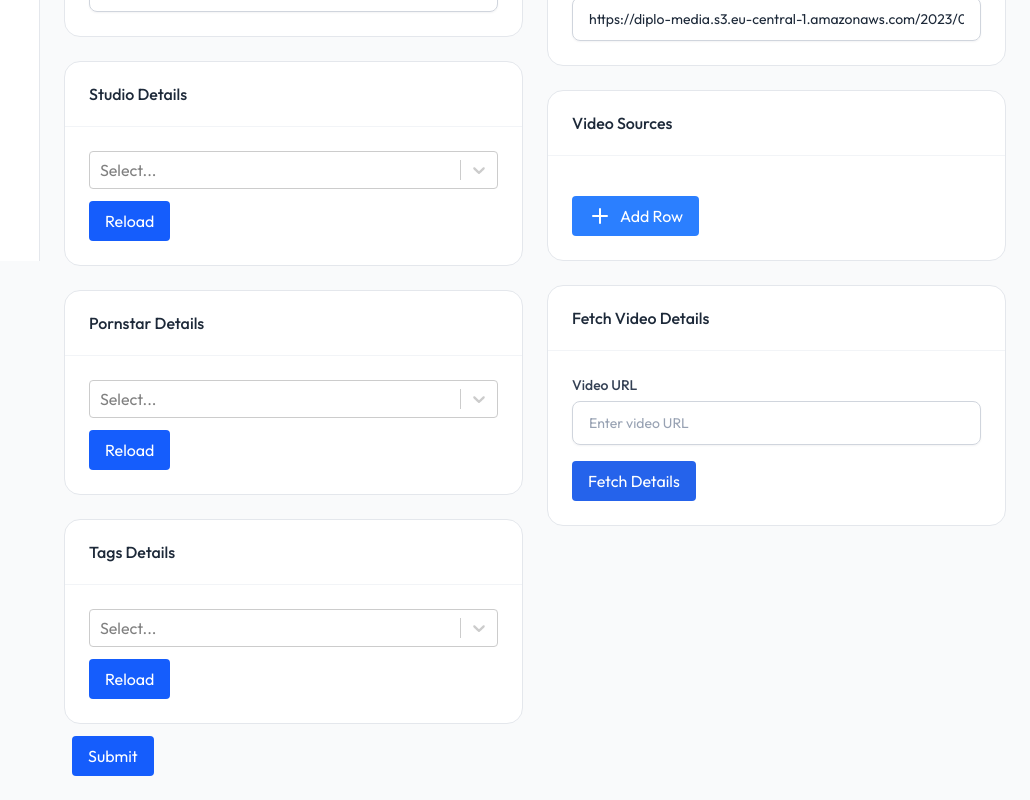
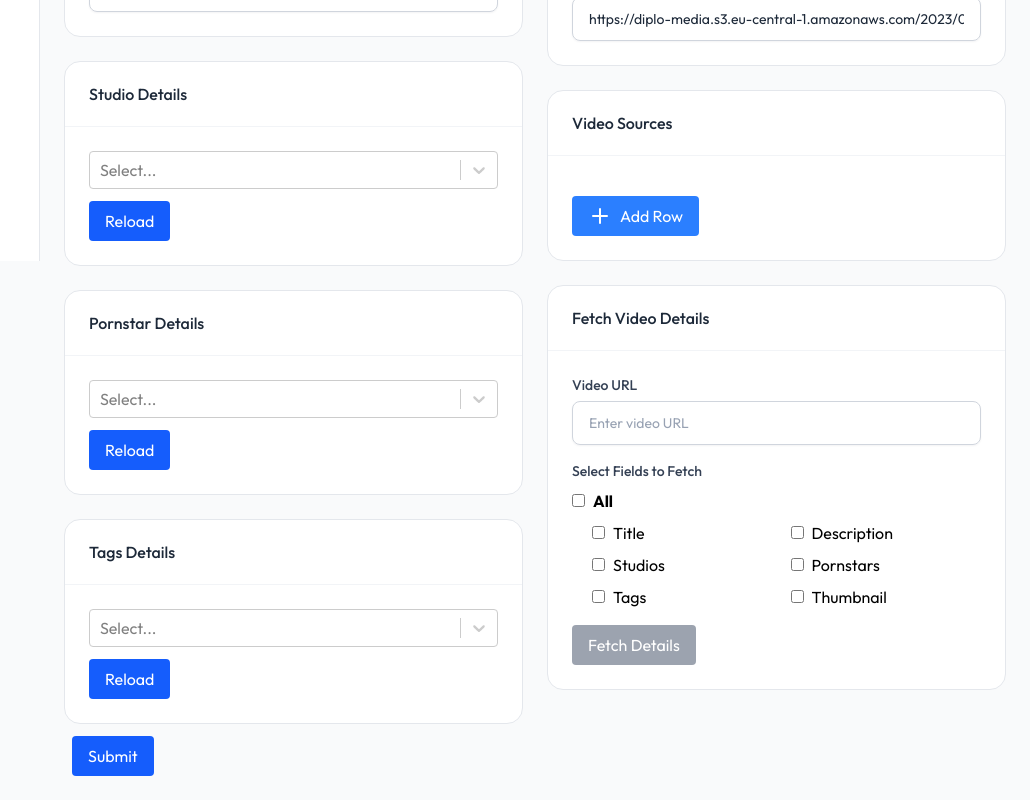
Before and after one commit to hiralpancholi00876/ptape-admin, a Next.js app: page /video/add in a window 1280 px wide. Shown: the part 539-1339 px from the top of the page, without its empty margins (250-1280 px from the left). Built offline with nearby package versions, Linux system fonts and the light colour scheme; no server answers.

Commit message:
Update ScrapDetails.tsx

```diff
--- a/src/components/video/ScrapDetails.tsx
+++ b/src/components/video/ScrapDetails.tsx
@@ -11,6 +11,36 @@ const ScrapDetails: React.FC<ScrapDetailsProps> = ({ onDataReceived }) => {
     const [url, setUrl] = useState('');
     const [loading, setLoading] = useState(false);
     const [error, setError] = useState<string | null>(null);
+    const [selectedFields, setSelectedFields] = useState<string[]>([]);
+
+    const availableFields = [
+        { key: 'title', label: 'Title' },
+        { key: 'description', label: 'Description' },
+        { key: 'studios', label: 'Studios' },
+        { key: 'pornstars', label: 'Pornstars' },
+        { key: 'tags', label: 'Tags' },
+        { key: 'thumbnail', label: 'Thumbnail' },
+    ];
+
+    const handleFieldChange = (field: string) => {
+        setSelectedFields(prev => {
+            if (prev.includes(field)) {
+                return prev.filter(f => f !== field);
+            } else {
+                return [...prev, field];
+            }
+        });
+    };
+
+    const handleSelectAll = () => {
+        if (selectedFields.length === availableFields.length) {
+            setSelectedFields([]);
+        } else {
+            setSelectedFields(availableFields.map(f => f.key));
+        }
+    };
+
+    const isAllSelected = selectedFields.length === availableFields.length;
 
     const handleSubmit = async () => {
         if (!url.trim()) {
@@ -22,8 +52,12 @@ const ScrapDetails: React.FC<ScrapDetailsProps> = ({ onDataReceived }) => {
             setLoading(true);
             setError(null);
 
+            // If all fields are selected, send empty array, otherwise send selected fields
+            const fieldsToSend = isAllSelected ? [] : selectedFields;
+
             const response = await axios.post('/scrap-video', {
-                url: url.trim()
+                url: url.trim(),
+                fields: fieldsToSend
             });
 
             if (response.data && onDataReceived) {
@@ -53,6 +87,46 @@ const ScrapDetails: React.FC<ScrapDetailsProps> = ({ onDataReceived }) => {
                 />
             </div>
 
+            <div style={{ marginBottom: '16px' }}>
+                <Label>Select Fields to Fetch</Label>
+                <div style={{ marginTop: '8px' }}>
+                    <div style={{ marginBottom: '8px' }}>
+                        <label style={{ display: 'flex', alignItems: 'center', cursor: 'pointer' }}>
+                            <input
+                                type="checkbox"
+                                checked={isAllSelected}
+                                onChange={handleSelectAll}
+                                disabled={loading}
+                                style={{ marginRight: '8px' }}
+                            />
+                            <strong>All</strong>
+                        </label>
+                    </div>
+                    <div style={{
+                        display: 'grid',
+                        gridTemplateColumns: 'repeat(2, 1fr)',
+                        gap: '8px',
+                        paddingLeft: '20px'
+                    }}>
+                        {availableFields.map(field => (
+                            <label
+                                key={field.key}
+                                style={{ display: 'flex', alignItems: 'center', cursor: 'pointer' }}
+                            >
+                                <input
+                                    type="checkbox"
+                                    checked={selectedFields.includes(field.key)}
+                                    onChange={() => handleFieldChange(field.key)}
+                                    disabled={loading}
+                                    style={{ marginRight: '8px' }}
+                                />
+                                {field.label}
+                            </label>
+                        ))}
+                    </div>
+                </div>
+            </div>
+
             {error && (
                 <div style={{
                     color: 'red',
@@ -67,17 +141,19 @@ const ScrapDetails: React.FC<ScrapDetailsProps> = ({ onDataReceived }) => {
                 </div>
             )}
 
+
+
             <button
                 type="button"
                 onClick={handleSubmit}
-                disabled={loading || !url.trim()}
+                disabled={loading || !url.trim() || selectedFields.length === 0}
                 style={{
-                    backgroundColor: loading ? '#9ca3af' : '#2563eb',
+                    backgroundColor: loading || selectedFields.length === 0 ? '#9ca3af' : '#2563eb',
                     color: 'white',
                     padding: '8px 16px',
                     border: 'none',
                     borderRadius: '4px',
-                    cursor: loading ? 'not-allowed' : 'pointer',
+                    cursor: loading || selectedFields.length === 0 ? 'not-allowed' : 'pointer',
                     transition: 'background-color 0.2s'
                 }}
             >
```
